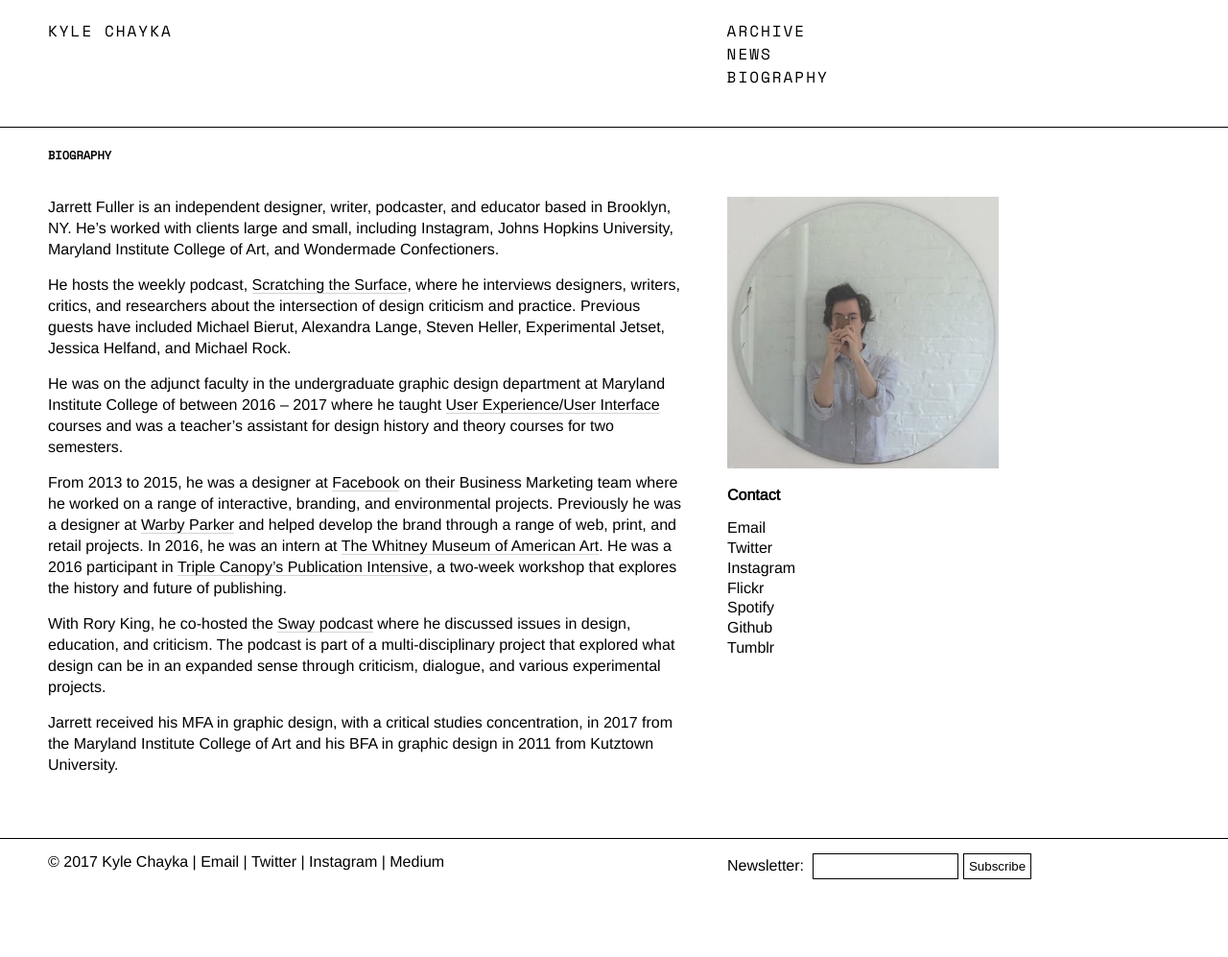
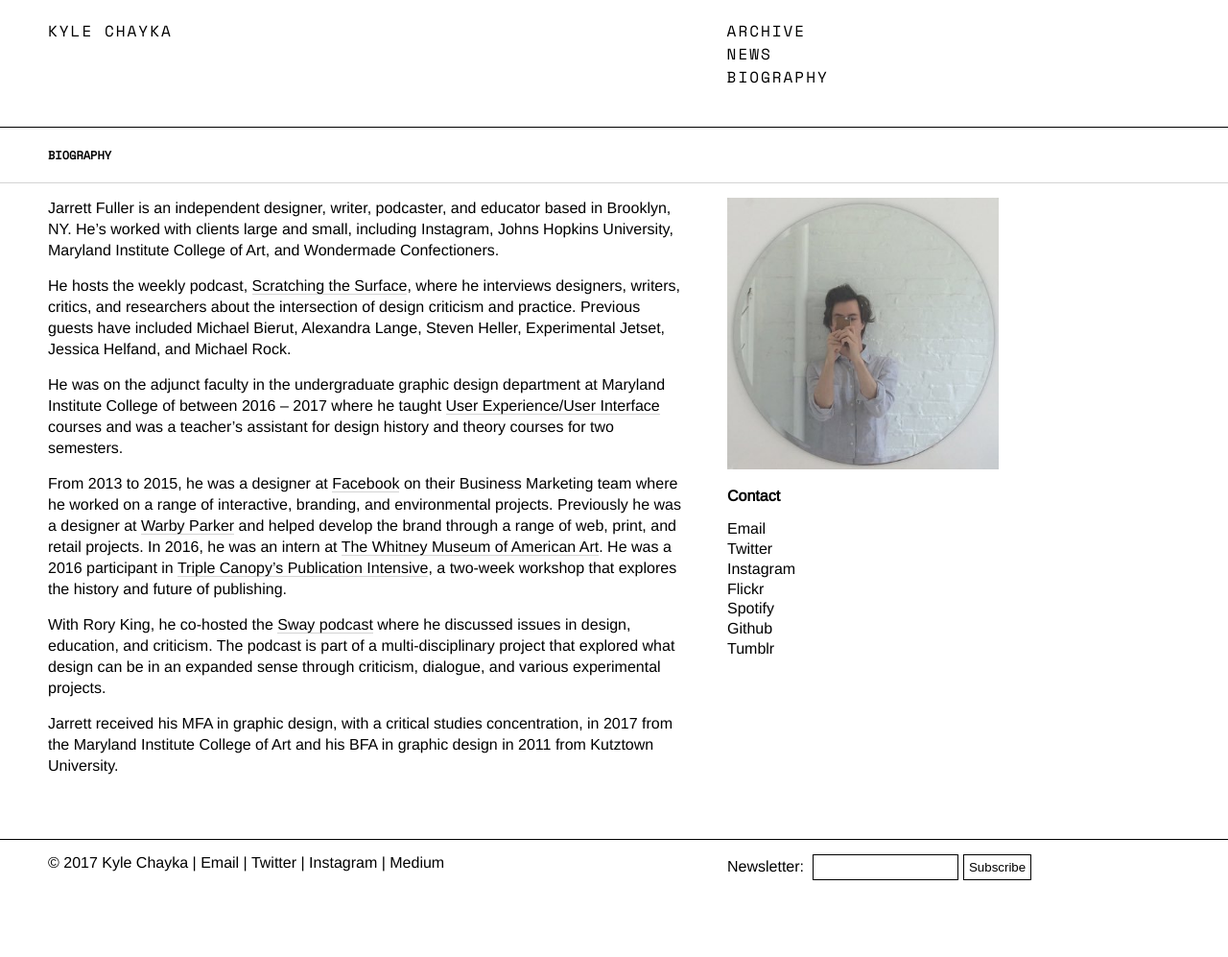
Before and after one commit to jarrettfuller/jekyll-test, a Jekyll site: the page built from bio.md, in a window 1280 px wide. Shown: the whole page at 96% size. Built offline with Jekyll 4.4.1, drawn with Linux system fonts in a browser that asks for light colours; some web fonts are replaced.

Commit message:
bio headline

```diff
--- a/bio.md
+++ b/bio.md
@@ -4,7 +4,7 @@ permalink: "/bio/"
 layout: default
 ---
 
-<div class="headline">
+<div class="headline-bio">
     Biography</div>
 
 <div class="profile">
--- a/index.html
+++ b/index.html
@@ -6,7 +6,7 @@ layout: index
     <div class="headline">
     Recent Work</div>
 
-<main class="preview" id="all-container">
+
 
         <a href="{{ site.baseurl }}{{ post.url }}">
         <div class="object">
@@ -60,6 +60,6 @@ layout: index
 
 
 
-</main>
+
 
 <section class="clear"></section>
--- a/news.html
+++ b/news.html
@@ -59,9 +59,6 @@ layout: default
         <div class="news-item">
         <p>Lorem ipsum dolor sit amet, consectetur adipiscing elit. Cras at facilisis nisi, finibus ultrices turpis. Vivamus ut enim in neque consequat rutrum. Etiam leo eros, mollis non gravida at, tincidunt ut quam. Vivamus sem est, pharetra ut velit convallis, aliquam dictum arcu. Nunc viverra ante at ipsum ultricies, id dapibus arcu gravida. Pellentesque pulvinar justo vitae porttitor convallis. Morbi viverra auctor ex, quis auctor urna condimentum sed. In tempor tortor at efficitur congue.</p>
 
-            <p>Lorem ipsum dolor sit amet, consectetur adipiscing elit. Cras at facilisis nisi, finibus ultrices turpis. Vivamus ut enim in neque consequat rutrum. Etiam leo eros, mollis non gravida at, tincidunt ut quam. Vivamus sem est, pharetra ut velit convallis, aliquam dictum arcu. Nunc viverra ante at ipsum ultricies, id dapibus arcu gravida. Pellentesque pulvinar justo vitae porttitor convallis. Morbi viverra auctor ex, quis auctor urna condimentum sed. In tempor tortor at efficitur congue.</p>
-
-            <p>Lorem ipsum dolor sit amet, consectetur adipiscing elit. Cras at facilisis nisi, finibus ultrices turpis. Vivamus ut enim in neque consequat rutrum. Etiam leo eros, mollis non gravida at, tincidunt ut quam. Vivamus sem est, pharetra ut velit convallis, aliquam dictum arcu. Nunc viverra ante at ipsum ultricies, id dapibus arcu gravida. Pellentesque pulvinar justo vitae porttitor convallis. Morbi viverra auctor ex, quis auctor urna condimentum sed. In tempor tortor at efficitur congue.</p>
         </div>
 
     </div>
--- a/styles.css
+++ b/styles.css
@@ -39,7 +39,14 @@ ul {
     font-family: "Space Mono";
     text-transform: uppercase;
     font-size: 12px;
-
+}
+.headline-bio {
+    padding: 20px 25px 20px 50px;
+    font-weight: bold;
+    font-family: "Space Mono";
+    text-transform: uppercase;
+    font-size: 12px;
+    border-bottom: 1px lightgrey solid;
 }
 /*----------- HEADER --------------*/
 header {
```
